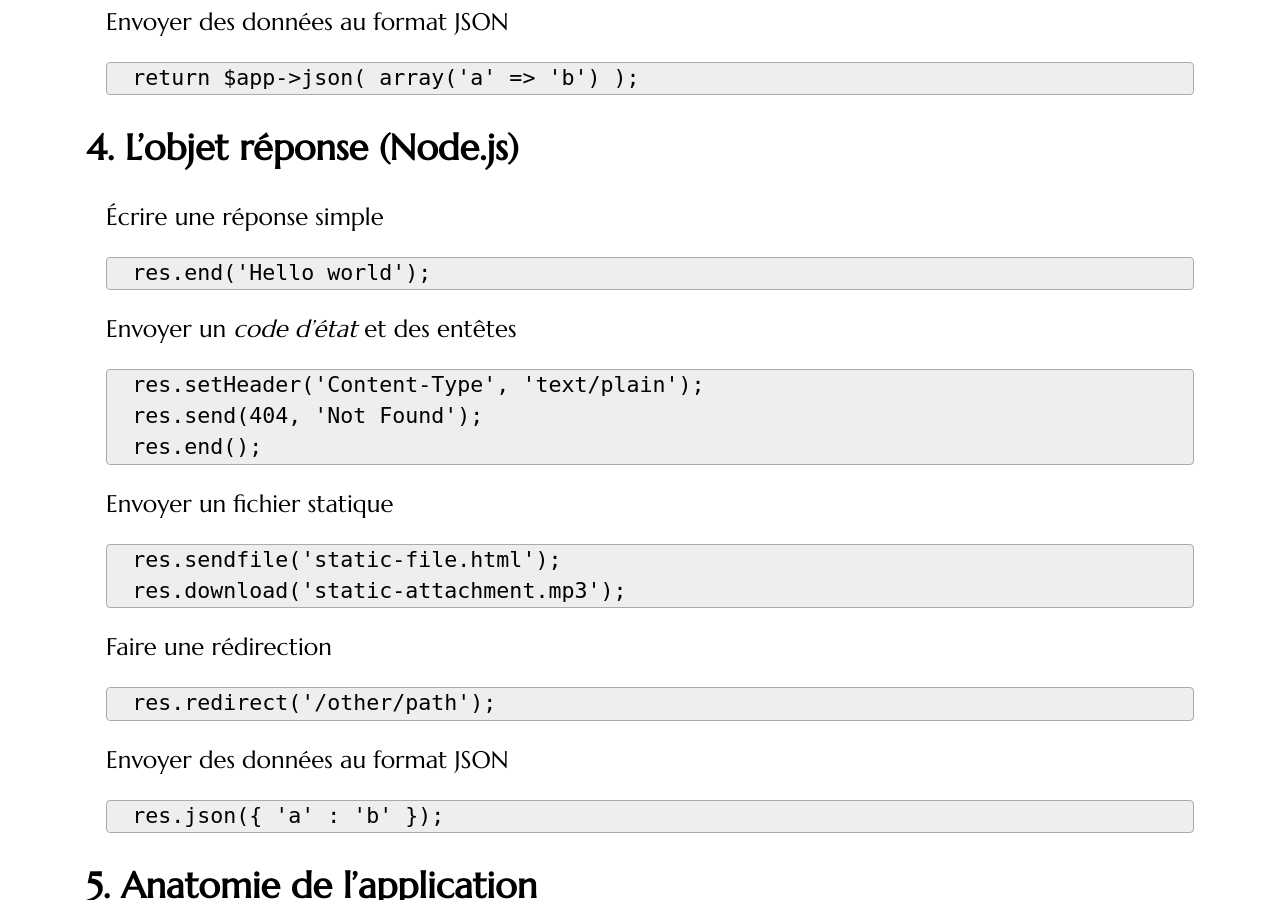
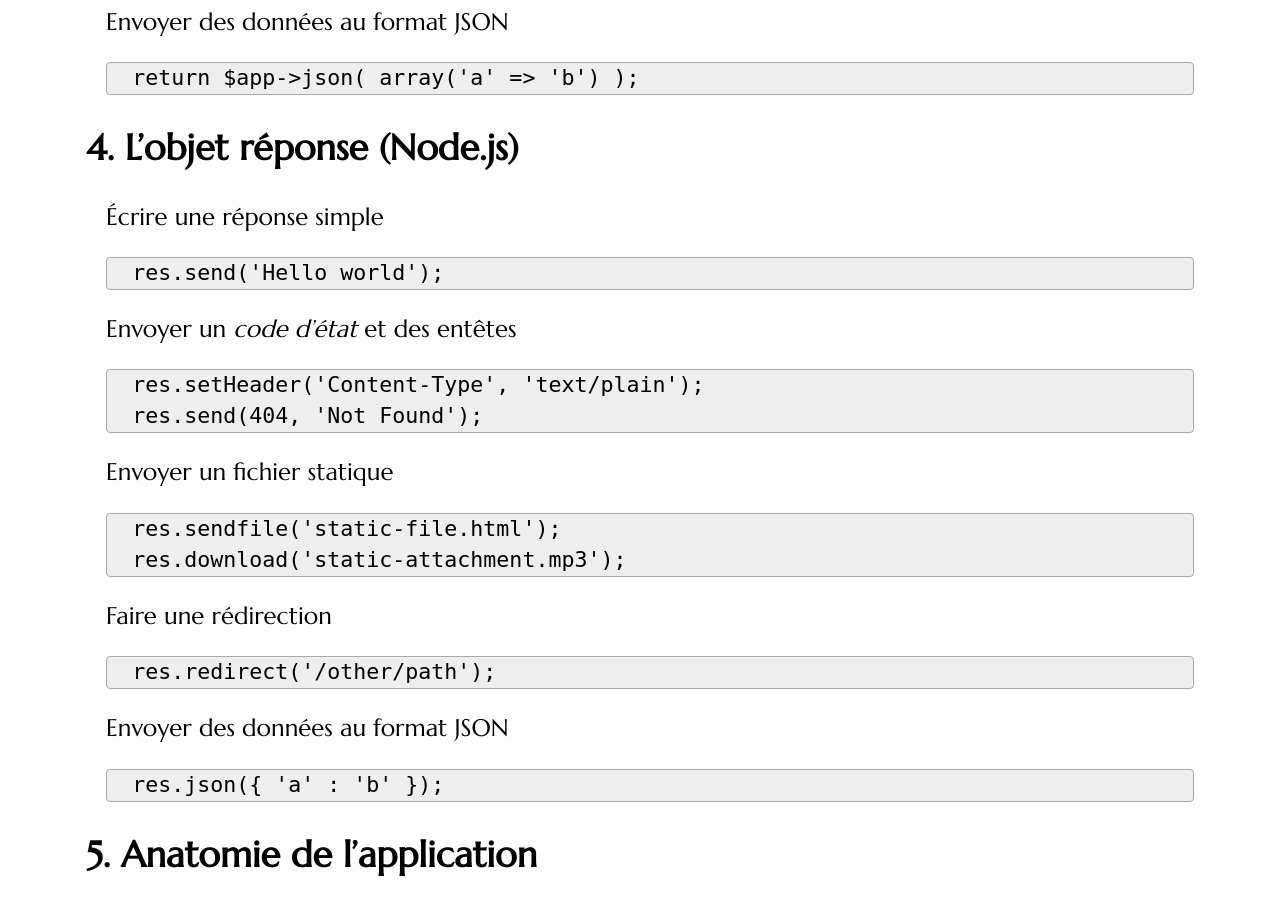
Before and after one commit to defeo/aws, a Jekyll site: the page built from classes/class4.md, in a window 1280 px wide and 900 px high, scrolled down 2902 px. Built offline with Jekyll 4.4.1, drawn with Linux system fonts in a browser that asks for light colours; some web fonts are replaced.

Commit message:
Corrigés exemples Express

```diff
--- a/classes/class4.md
+++ b/classes/class4.md
@@ -219,7 +219,7 @@ return $app->json( array('a' => 'b') );
 Écrire une réponse simple
 
 ~~~
-res.end('Hello world');
+res.send('Hello world');
 ~~~
 
 Envoyer un *code d'état* et des entêtes
@@ -227,7 +227,6 @@ Envoyer un *code d'état* et des entêtes
 ~~~
 res.setHeader('Content-Type', 'text/plain');
 res.send(404, 'Not Found');
-res.end();
 ~~~
 
 Envoyer un fichier statique
```
